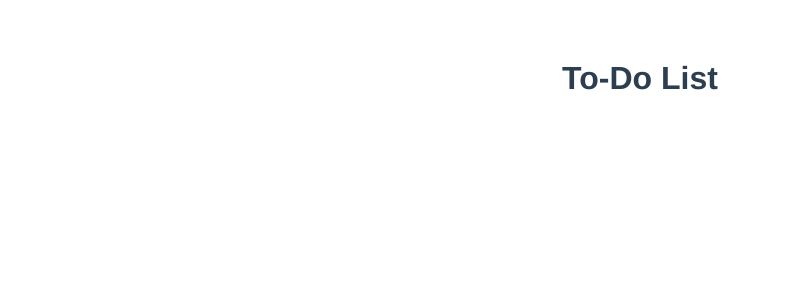
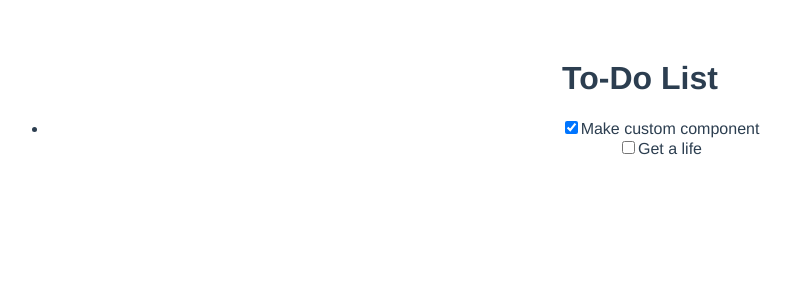
Before and after one commit to idu-who/moz-todo-vue, a Vue app: page / in a window 1280 px wide. Shown: the top 300 px of the page, without its empty margins (0-791 px from the left). Built offline with nearby package versions, Linux system fonts and the light colour scheme.

Commit message:
todoitem component
Signed-off-by: idu-who <104561260+idu-who@users.noreply.github.com>

```diff
--- a/src/App.vue
+++ b/src/App.vue
@@ -1,12 +1,23 @@
 <template>
     <div id="app">
         <h1>To-Do List</h1>
+        <ul>
+            <li>
+                <to-do-item label="Make custom component" :done="true"></to-do-item>
+                <to-do-item label="Get a life"></to-do-item>
+            </li>
+        </ul>
     </div>
 </template>
 
 <script>
+import ToDoItem from "./components/ToDoItem.vue";
+
 export default {
     name: "App",
+    components: {
+        ToDoItem,
+    },
 };
 </script>
 
--- /dev/null
+++ b/src/components/ToDoItem.vue
@@ -0,0 +1,17 @@
+<template>
+    <div>
+        <input type="checkbox" id="todo-item" :checked="done" />
+        <label for="todo-item">{{ label }}</label>
+    </div>
+</template>
+
+<script>
+export default {
+    props: {
+        label: { required: true, type: String },
+        done: { default: false, type: Boolean },
+    },
+};
+</script>
+
+<style></style>
```
